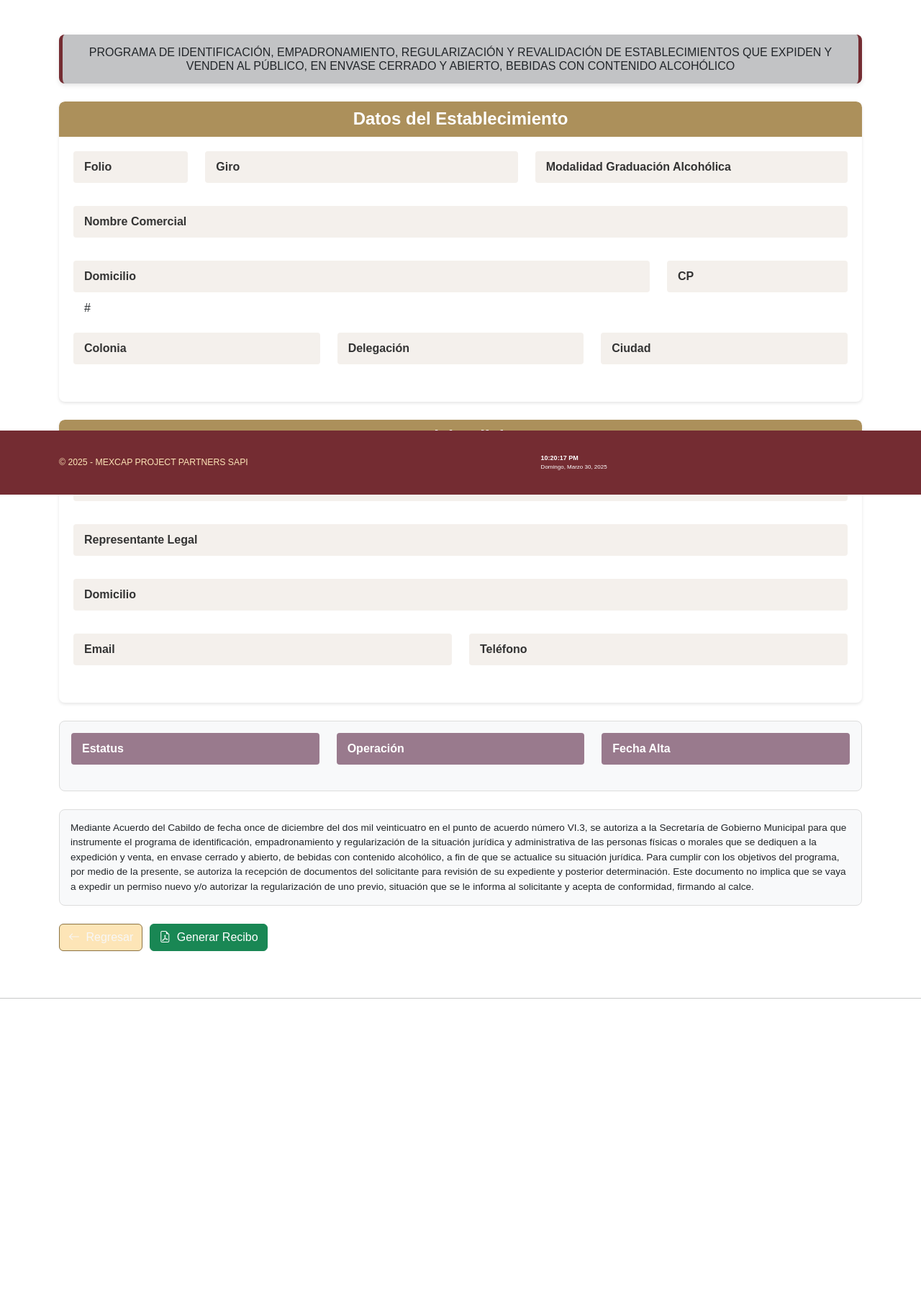
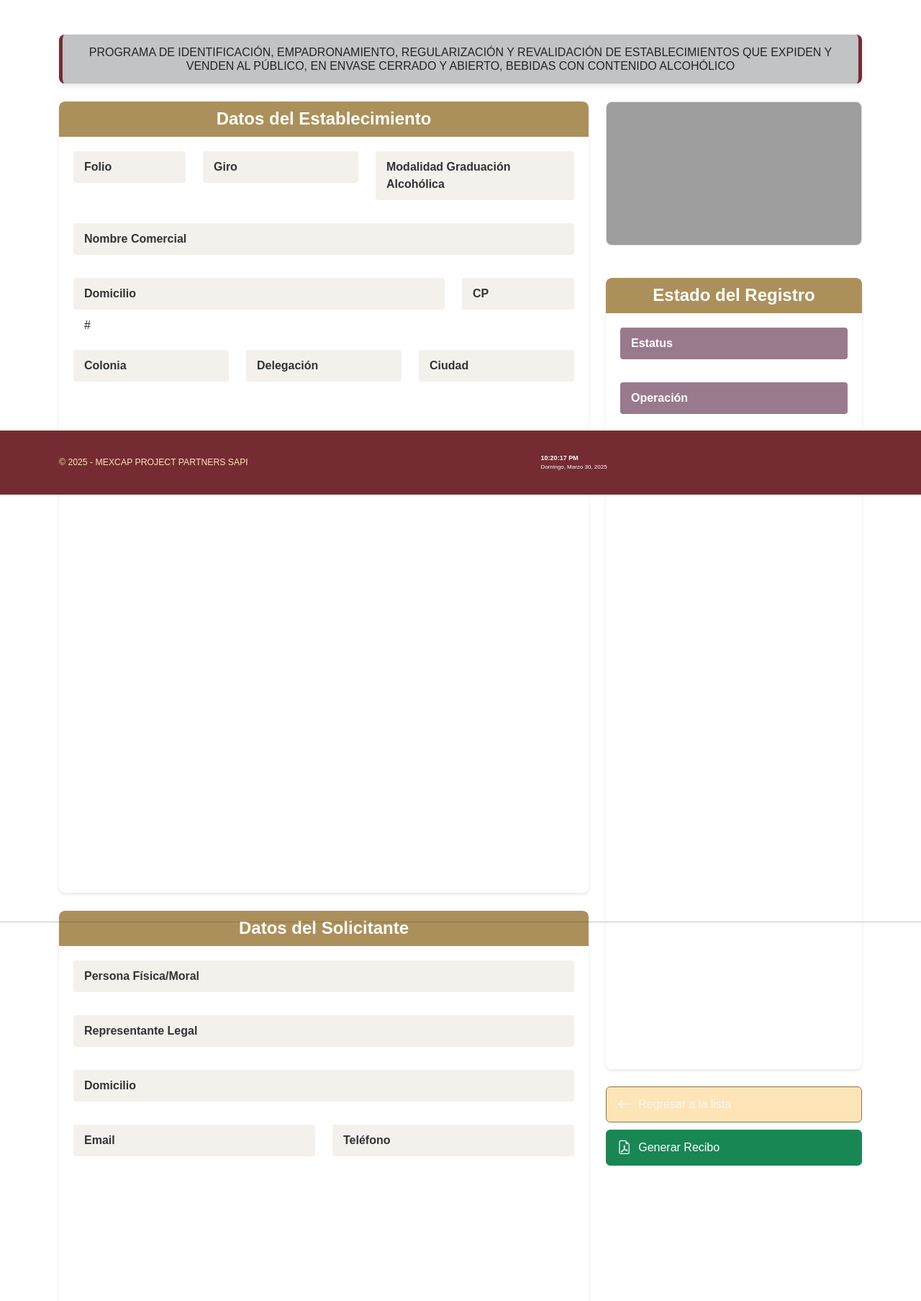
Before and after one commit to Abdielcoder/bebal, a PHP site: page /detalleRegistro.php in a window 1280 px wide. Shown: the part 113-1920 px from the top of the page at 72% size. Before the commit the page ends 1500 px from the top, so only its background shows below. Run offline with PHP 8.4, Linux system fonts and the light colour scheme; the visitor is signed in with stand-in values (Sample User, id 1); data that the repository does not hold is empty; grey boxes are pictures that could not be loaded.

Commit message:
Mejora la distribución en dos columnas de detalleRegistro.php para mejor visualización

```diff
--- a/detalleRegistro.php
+++ b/detalleRegistro.php
@@ -54,6 +54,7 @@ session_start();
             box-shadow: 0 2px 4px rgba(0, 0, 0, 0.1);
             margin-bottom: 25px;
             overflow: hidden;
+            height: 100%;
         }
 
         .seccion-datos .encabezado {
@@ -93,11 +94,30 @@ session_start();
             font-weight: 600;
         }
 
+        .sidebar {
+            position: sticky;
+            top: 20px;
+        }
+
         .area-botones {
-            margin: 25px 0;
+            margin-top: 0;
+            margin-bottom: 25px;
             display: flex;
-            flex-wrap: wrap;
+            flex-direction: column;
             gap: 10px;
+        }
+
+        .area-botones .btn {
+            padding: 12px 15px;
+            font-size: 1rem;
+            text-align: left;
+            display: flex;
+            align-items: center;
+        }
+
+        .area-botones .btn i {
+            margin-right: 10px;
+            font-size: 1.2rem;
         }
 
         .nota-legal {
@@ -116,18 +136,28 @@ session_start();
             margin-bottom: 25px;
         }
 
+        .foto-establecimiento {
+            width: 100%;
+            height: auto;
+            max-height: 200px;
+            object-fit: cover;
+            border-radius: 8px;
+            margin-bottom: 20px;
+            border: 1px solid #ddd;
+        }
+
+        .info-bloque {
+            margin-bottom: 25px;
+        }
+
         @media (max-width: 768px) {
             .etiqueta, .valor {
                 padding: 8px 10px;
             }
 
-            .area-botones {
-                flex-direction: column;
-            }
-
-            .area-botones .btn {
-                width: 100%;
-                margin-bottom: 8px;
+            .sidebar {
+                position: static;
+                margin-top: 30px;
             }
         }
     </style>
@@ -220,6 +250,9 @@ $COLONIA=$row_colonia['colonia'];
             <h6 class="mb-0">PROGRAMA DE IDENTIFICACIÓN, EMPADRONAMIENTO, REGULARIZACIÓN Y REVALIDACIÓN DE ESTABLECIMIENTOS QUE EXPIDEN Y VENDEN AL PÚBLICO, EN ENVASE CERRADO Y ABIERTO, BEBIDAS CON CONTENIDO ALCOHÓLICO</h6>
         </div>
 
+        <div class="row">
+            <!-- Columna principal con datos -->
+            <div class="col-lg-8">
                 <!-- Sección de datos del establecimiento -->
                 <div class="seccion-datos">
                     <div class="encabezado">
@@ -227,11 +260,11 @@ $COLONIA=$row_colonia['colonia'];
                     </div>
                     <div class="contenido">
                         <div class="row fila-datos">
-                    <div class="col-md-2 col-6">
+                            <div class="col-md-3 col-6">
                                 <div class="etiqueta">Folio</div>
                                 <div class="valor"><?php echo $folio; ?></div>
                             </div>
-                    <div class="col-md-5 col-6">
+                            <div class="col-md-4 col-6">
                                 <div class="etiqueta">Giro</div>
                                 <div class="valor"><?php echo $GIRO; ?></div>
                             </div>
@@ -280,7 +313,7 @@ $COLONIA=$row_colonia['colonia'];
                 </div>
 
                 <!-- Sección de datos del solicitante -->
-        <div class="seccion-datos">
+                <div class="seccion-datos mt-4">
                     <div class="encabezado">
                         <h4>Datos del Solicitante</h4>
                     </div>
@@ -319,35 +352,59 @@ $COLONIA=$row_colonia['colonia'];
                     </div>
                 </div>
 
+                <!-- Nota legal -->
+                <div class="nota-legal mt-4">
+                    <p class="mb-0">
+                        Mediante Acuerdo del Cabildo de fecha once de diciembre del dos mil veinticuatro en el punto de acuerdo número VI.3, se autoriza a la Secretaría de Gobierno Municipal para que instrumente el programa de identificación, empadronamiento y regularización de la situación jurídica y administrativa de las personas físicas o morales que se dediquen a la expedición y venta, en envase cerrado y abierto, de bebidas con contenido alcohólico, a fin de que se actualice su situación jurídica. Para cumplir con los objetivos del programa, por medio de la presente, se autoriza la recepción de documentos del solicitante para revisión de su expediente y posterior determinación. Este documento no implica que se vaya a expedir un permiso nuevo y/o autorizar la regularización de uno previo, situación que se le informa al solicitante y acepta de conformidad, firmando al calce.
+                    </p>
+                </div>
+            </div>
+
+            <!-- Columna lateral con acciones y estado -->
+            <div class="col-lg-4">
+                <div class="sidebar">
+                    <!-- Imagen si está disponible -->
+                    <?php if (!empty($foto)): ?>
+                    <div class="info-bloque">
+                        <img src="img/uploads/<?php echo $foto; ?>" alt="Foto del establecimiento" class="foto-establecimiento">
+                    </div>
+                    <?php else: ?>
+                    <div class="info-bloque">
+                        <img src="img/sin-imagen.jpg" alt="Sin foto disponible" class="foto-establecimiento">
+                    </div>
+                    <?php endif; ?>
+
                     <!-- Sección de estatus -->
-        <div class="estatus-seccion">
-            <div class="row p-3">
-                <div class="col-md-4 col-12 mb-md-0 mb-3">
+                    <div class="seccion-datos mb-4">
+                        <div class="encabezado">
+                            <h4>Estado del Registro</h4>
+                        </div>
+                        <div class="contenido">
+                            <div class="fila-datos">
                                 <div class="etiqueta" style="background-color: #997a8d; color: white;">Estatus</div>
                                 <div class="valor"><?php echo $estatus; ?></div>
                             </div>
-                <div class="col-md-4 col-12 mb-md-0 mb-3">
+                            <div class="fila-datos">
                                 <div class="etiqueta" style="background-color: #997a8d; color: white;">Operación</div>
                                 <div class="valor"><?php echo $operacion; ?></div>
                             </div>
-                <div class="col-md-4 col-12">
+                            <div class="fila-datos">
                                 <div class="etiqueta" style="background-color: #997a8d; color: white;">Fecha Alta</div>
                                 <div class="valor"><?php echo $fecha_alta; ?></div>
                             </div>
+                            <?php if (!empty($numero_permiso)): ?>
+                            <div class="fila-datos">
+                                <div class="etiqueta" style="background-color: #997a8d; color: white;">Número de Permiso</div>
+                                <div class="valor"><?php echo $numero_permiso; ?></div>
                             </div>
+                            <?php endif; ?>
                         </div>
-
-        <!-- Nota legal -->
-        <div class="nota-legal">
-            <p class="mb-0">
-                Mediante Acuerdo del Cabildo de fecha once de diciembre del dos mil veinticuatro en el punto de acuerdo número VI.3, se autoriza a la Secretaría de Gobierno Municipal para que instrumente el programa de identificación, empadronamiento y regularización de la situación jurídica y administrativa de las personas físicas o morales que se dediquen a la expedición y venta, en envase cerrado y abierto, de bebidas con contenido alcohólico, a fin de que se actualice su situación jurídica. Para cumplir con los objetivos del programa, por medio de la presente, se autoriza la recepción de documentos del solicitante para revisión de su expediente y posterior determinación. Este documento no implica que se vaya a expedir un permiso nuevo y/o autorizar la regularización de uno previo, situación que se le informa al solicitante y acepta de conformidad, firmando al calce.
-            </p>
                     </div>
 
                     <!-- Botones de acción -->
                     <div class="area-botones">
                         <a href="principal.php?pagina=<?php echo $page; ?>" class="btn btn-secondary">
-                <i class="bi bi-arrow-left"></i> Regresar
+                            <i class="bi bi-arrow-left"></i> Regresar a la lista
                         </a>
 
                         <a href="generar_pdf_html.php?id=<?php echo $IDPRINCIPAL; ?>" target="_blank" class="btn btn-success">
@@ -364,9 +421,19 @@ $COLONIA=$row_colonia['colonia'];
                             </a>
                         <?php } else if ($estatus=='Efectuar Inspeccion') { ?>
                             <a href="#EfectuarInspeccion" data-toggle="modal" data-nombre_comercial_establecimiento="<?php echo $nombre_comercial_establecimiento; ?>" data-folio="<?php echo $folio; ?>" data-idprincipal="<?php echo $IDPRINCIPAL; ?>" data-pagina="<?php echo $page; ?>" class="btn btn-info" title="Registrar Inspección">
-                    <i class="bi bi-check-circle"></i> Registrar Inspección
+                                <i class="bi bi-clipboard-check"></i> Registrar Inspección
                             </a>
                         <?php } ?>
+
+                        <?php if (!empty($observaciones)): ?>
+                        <div class="alert alert-info mt-3">
+                            <strong><i class="bi bi-info-circle"></i> Observaciones:</strong>
+                            <p class="mb-0 mt-2"><?php echo $observaciones; ?></p>
+                        </div>
+                        <?php endif; ?>
+                    </div>
+                </div>
+            </div>
         </div>
     </div>
 
```
Lines whose indentation alone changed are shown as unchanged.
